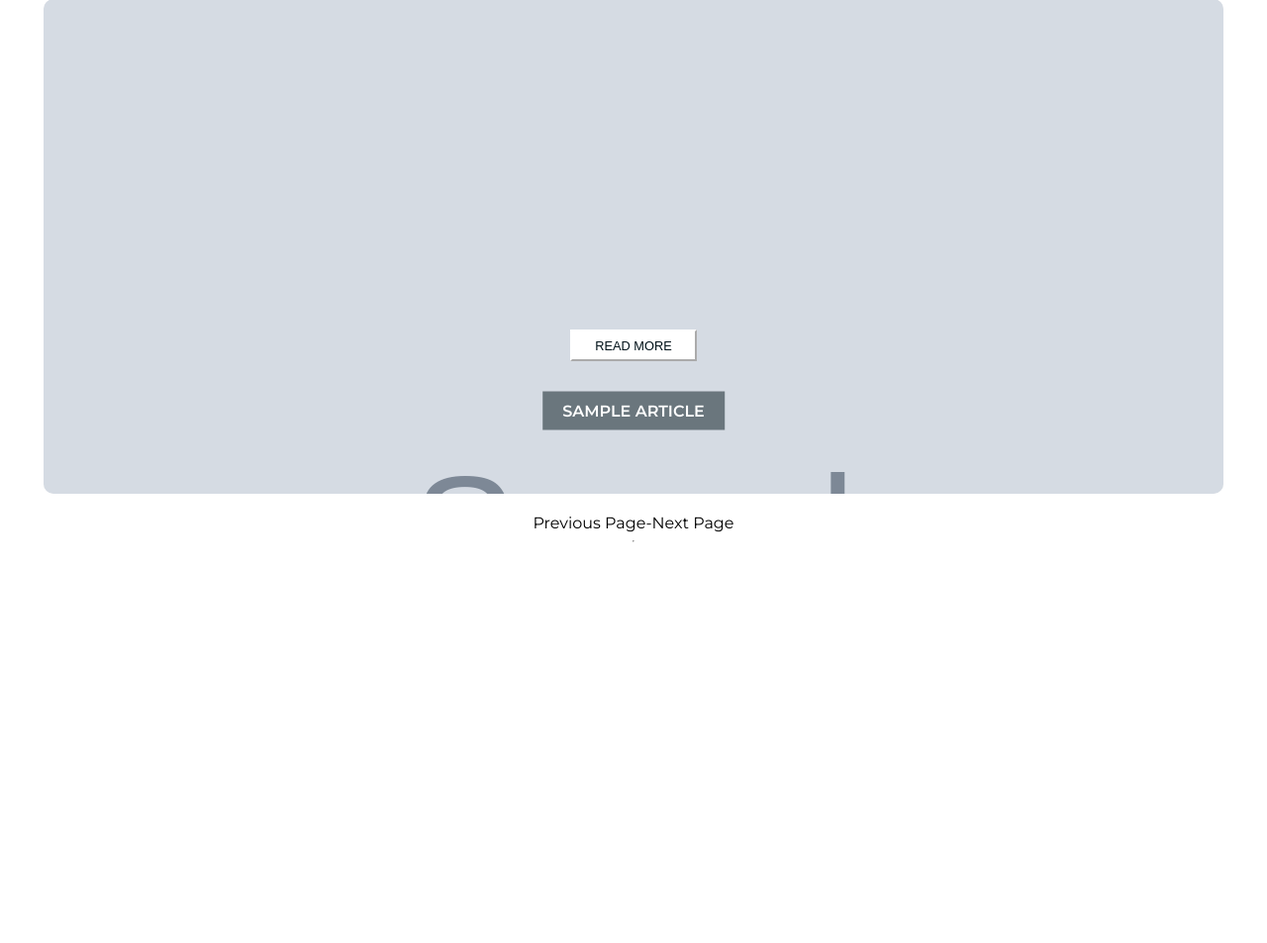
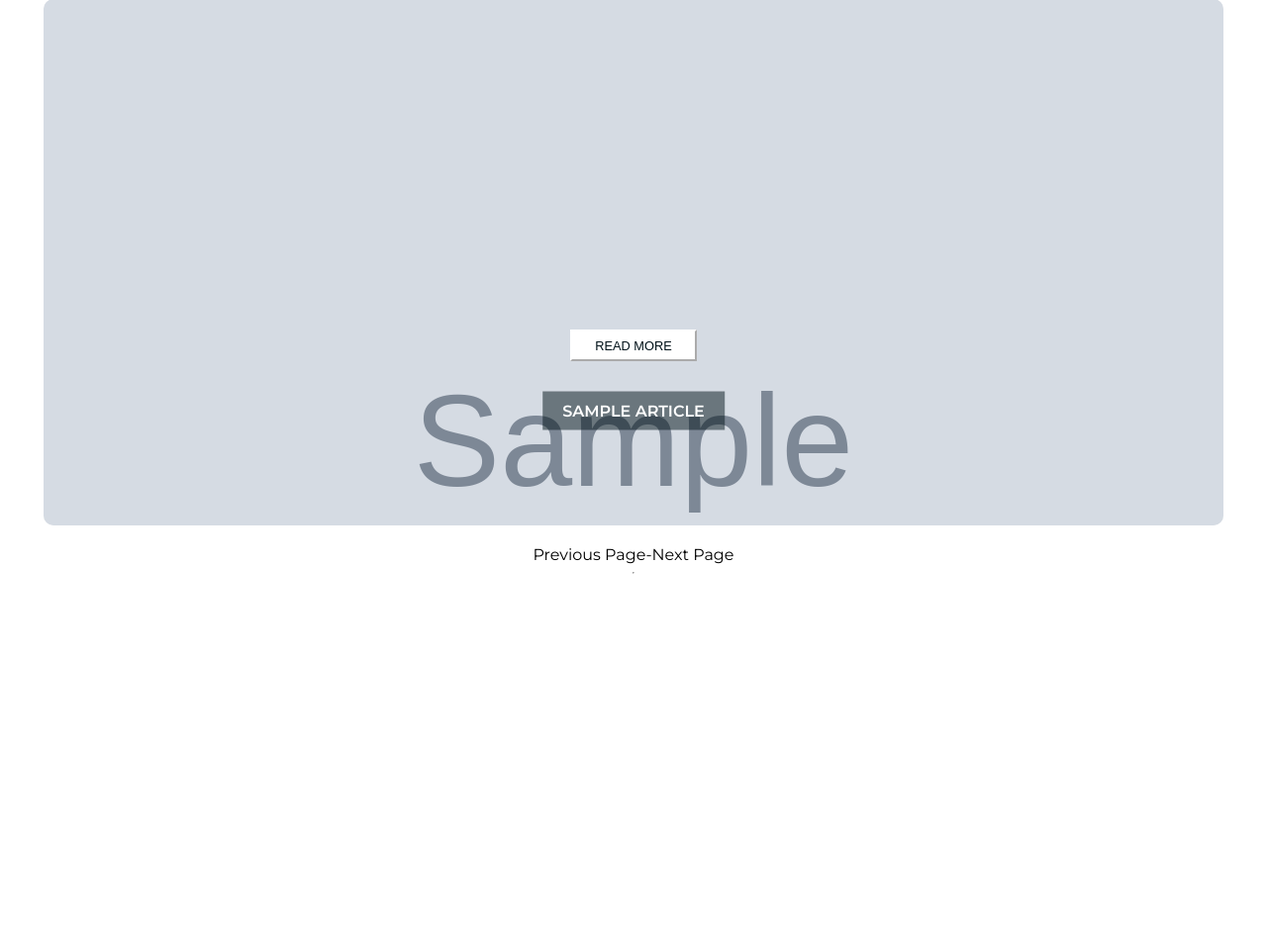
Before and after one commit to mirenja/Foundations_handin_three, a Flask app: page / in a window 1280 px wide. Shown: the part 123-1076 px from the top of the page at 99% size. Run offline with Flask 3, Linux system fonts and the light colour scheme; tables that the repository leaves empty hold one stand-in row (values such as "Sample post"); grey boxes marked "Sample" are stand-in pictures.

Commit message:
modified css

```diff
--- a/app/static/css/index.css
+++ b/app/static/css/index.css
@@ -25,6 +25,7 @@
     justify-content: space-between;
     background-color: #f5f5f5;
     border-radius: 10px;
+    height: 100%;
     overflow: hidden;
 }
 
@@ -62,8 +63,8 @@
     color: var(--elem-primary-color);
 }
 #articles article:first-of-type .thumbnail img {
-    width: 100vw;
-    height: 100vh;
+    width: 100%;
+    height: auto;
     object-fit: cover;
   }
 
@@ -80,6 +81,19 @@
     white-space: wrap;
     background-color: #00121980;
 }
+.titleContent{
+  height: 100%;
+  object-fit: cover;
+  padding: 1rem;
+
+}
+
+.title {
+  text-align: center;
+  margin-top: 0;
+  margin-bottom: 0;
+}
+
 nav {
     display: flex;
     justify-content: center;
--- a/app/templates/articles/index.html
+++ b/app/templates/articles/index.html
@@ -20,8 +20,10 @@
         <img src="{{ url_for('static', filename=article.thumbnail) }}">
         <a href="{{ url_for('articles.show', slug= article.slug) }}"><button class="read">READ MORE</button></a>
       </div>
+      <div class="titleContent">
       <h4 class="title">{{article.title}}</h4>
       <p id="indexParagraph" hidden>{{article.content}}</p>
+      </div>
     </article>
     {% endfor %}
 
```
